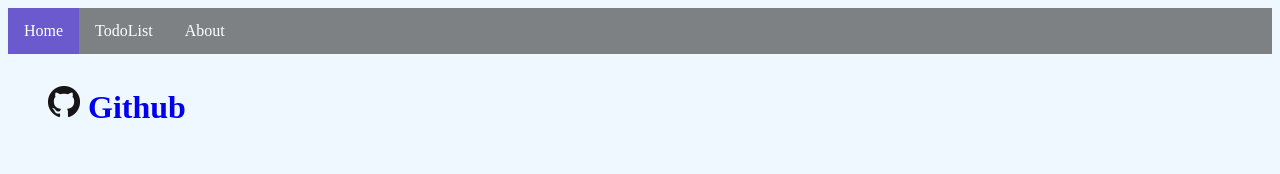
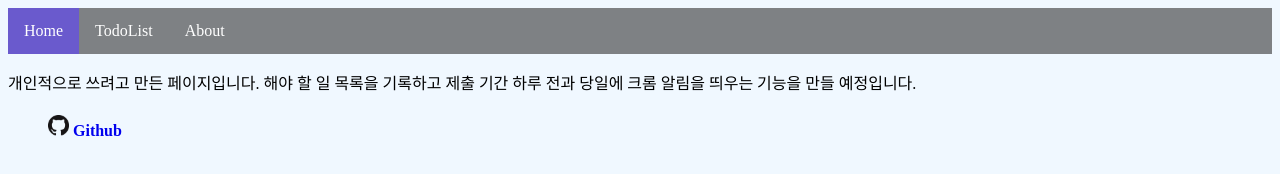
Before and after one commit to ChAePico/Hangul-Clock, a plain HTML site: page about.html in a window 1280 px wide. Drawn offline with Linux system fonts and the light colour scheme.

Commit message:
move todos

```diff
--- a/about.html
+++ b/about.html
@@ -13,10 +13,13 @@
 				<li><a href="about.html">About</a></li>
 			</ul>
         </nav>
-        <h1>
+        <p>
+            개인적으로 쓰려고 만든 페이지입니다. 해야 할 일 목록을 기록하고 제출 기간 하루 전과 당일에 크롬 알림을 띄우는 기능을 만들 예정입니다.
+        </p>
+        <h4>
             <ul>
-                <li><img src="images/GitHub-Mark-32px.png"/><a href="https://github.com/DrPico" target="_blank" style="text-decoration:none"> Github</a></li>
+                <li><img src="images/GitHub-Mark-32px.png" width="21" height="21"/><a href="https://github.com/DrPico" target="_blank" style="text-decoration:none"> Github</a></li>
             </ul>
-        </h1>
+        </h4>
     </body>
 </html>
--- a/index.html
+++ b/index.html
@@ -71,12 +71,7 @@
 		<form class="js-form form">
 			<input type="text" placeholder="What is your name?"/>
 		</form>
-		<form class="js-toDoForm">
-			<input type="text" placeholder="Write a to do"/>
-		</form>
-		<ul class="js-toDoList basicColor"></ul>
 		<script src="Hclock.js"></script>
-		<script src="todo.js"></script>
 		<script src="greetings.js"></script>
 		<script src="background.js"></script>
 	</body>
```
Also changed, not shown: todo.html (+6 -1 lines).
